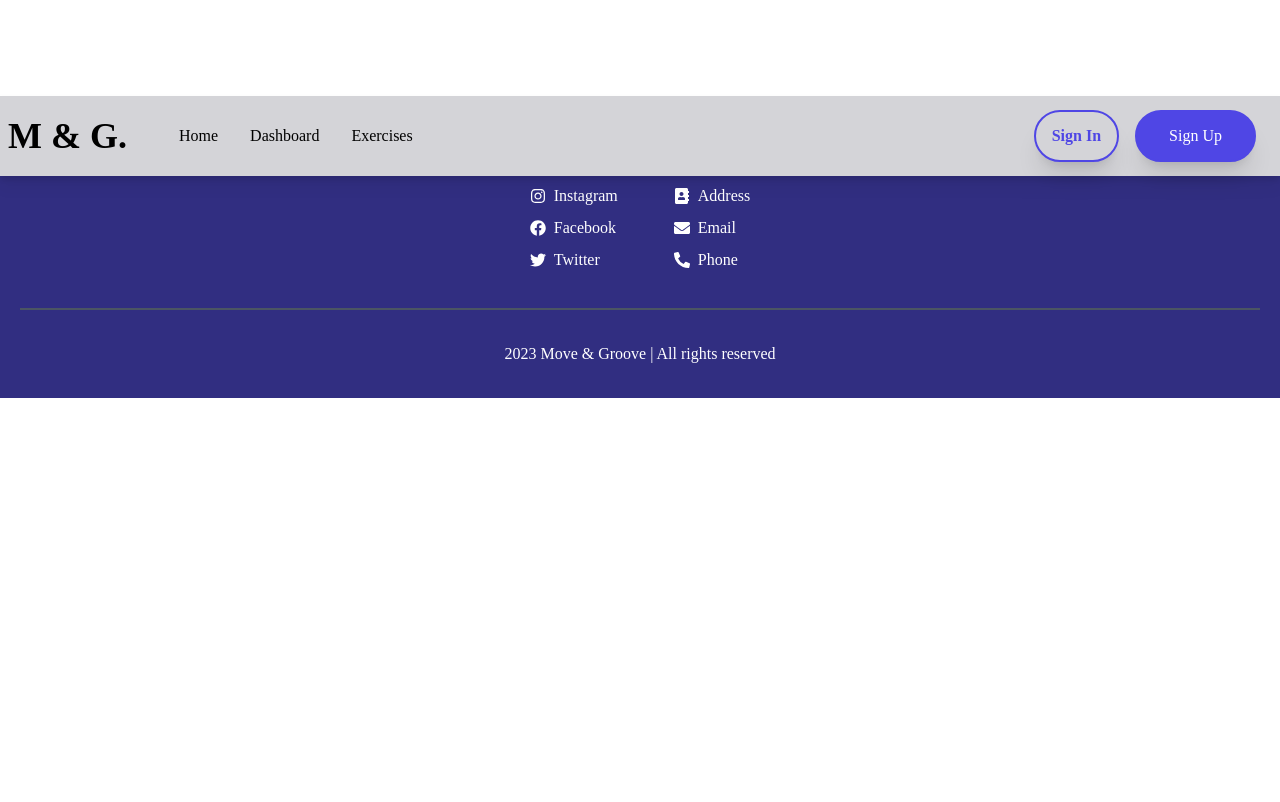
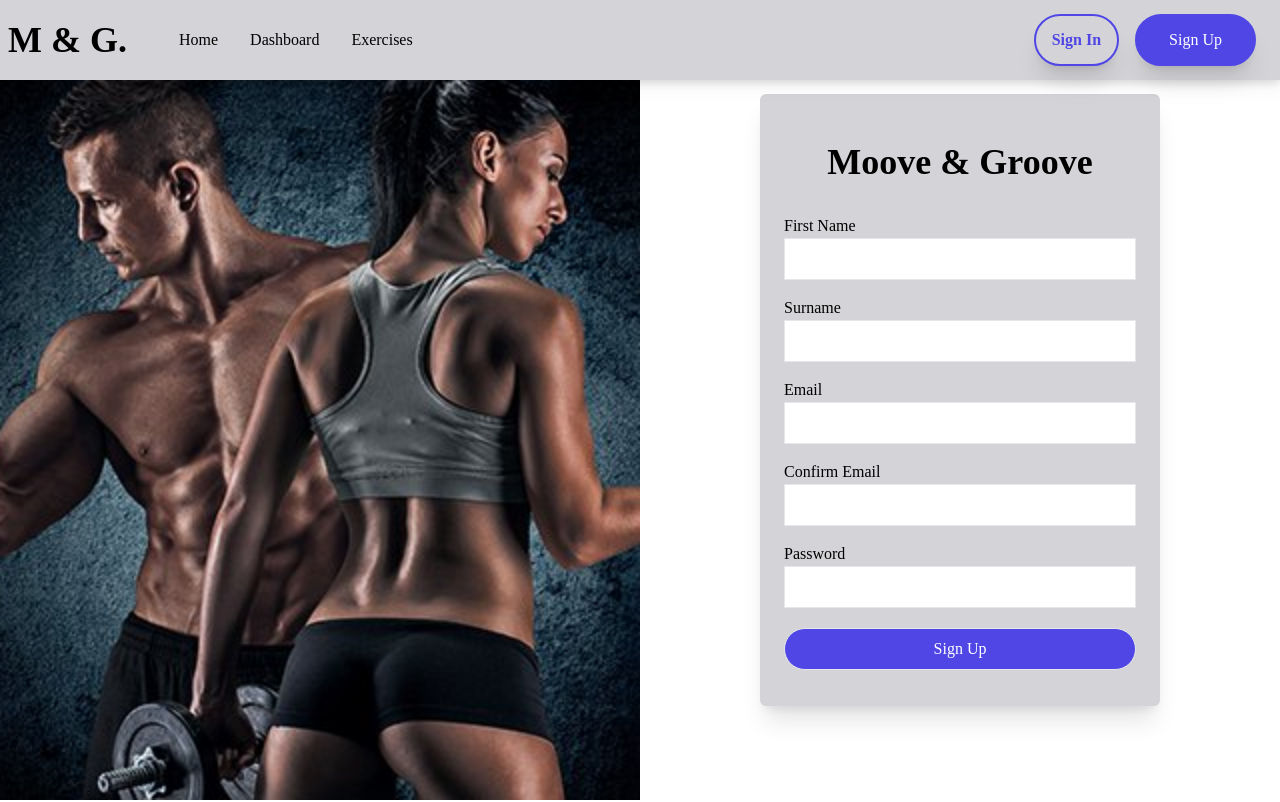
Before and after one commit to Dingan-Mkhize/move-groove-app, a React (Create React App) app: page /signup in a window 1280 px wide. Shown: the top 802 px of the page. Built offline with nearby package versions, Linux system fonts and the light colour scheme.

Commit message:
sign up page added

```diff
--- a/src/App.js
+++ b/src/App.js
@@ -4,6 +4,7 @@ import Dashboard from "./components/Dashboard";
 import Exercises from "./components/Exercises";
 import Edit from "./components/Edit";
 import Login from "./components/Login";
+import Signup from "./components/Signup";
 import Footer from "./components/Footer";
 
 import { Routes, Route } from "react-router-dom";
@@ -19,6 +20,7 @@ function App() {
         <Route path="exercises" element={<Exercises />} />
         <Route path="edit" element={<Edit />} />
         <Route path="Login" element={<Login />} />
+        <Route path="Signup" element={<Signup />} />
       </Routes>
       <Footer />
     </>
--- /dev/null
+++ b/src/components/Signup.jsx
@@ -0,0 +1,46 @@
+import React from 'react'
+import signupImg from '../assets/signupImg.jpg'
+
+const Signup = () => {
+  return (
+    <div className="h-screen w-full grid grid-cols-1 sm:grid-cols-2">
+      <div className="hidden sm:block">
+        <img className="w-full h-full object-cover" src={signupImg} alt="" />
+      </div>
+
+      <div className="flex flex-col justify-center">
+        <form className="max-w-[400px] w-full mx-auto rounded-md shadow-xl bg-zinc-300 p-6">
+          <h2 className="text-4xl font-bold text-center py-6">
+            Moove & Groove
+          </h2>
+          <div className="flex flex-col py-2">
+            <label>First Name</label>
+            <input className="border p-2" type="text" />
+          </div>
+          <div className="flex flex-col py-2">
+            <label>Surname</label>
+            <input className="border p-2" type="text" />
+          </div>
+          <div className="flex flex-col py-2">
+            <label>Email</label>
+            <input className="border p-2" type="email" />
+          </div>
+          <div className="flex flex-col py-2">
+            <label>Confirm Email</label>
+            <input className="border p-2" type="email" />
+          </div>
+          <div className="flex flex-col py-2">
+            <label>Password</label>
+            <input className="border p-2" type="password" />
+          </div>
+          <button className="border w-full my-3 py-2 bg-indigo-600 rounded-full text-white hover:animate-bounce shadow-x">
+            Sign Up
+          </button>
+
+        </form>
+      </div>
+    </div>
+  );
+}
+
+export default Signup
```
Also changed, not shown: src/assets/signupImg.jpg (added).
